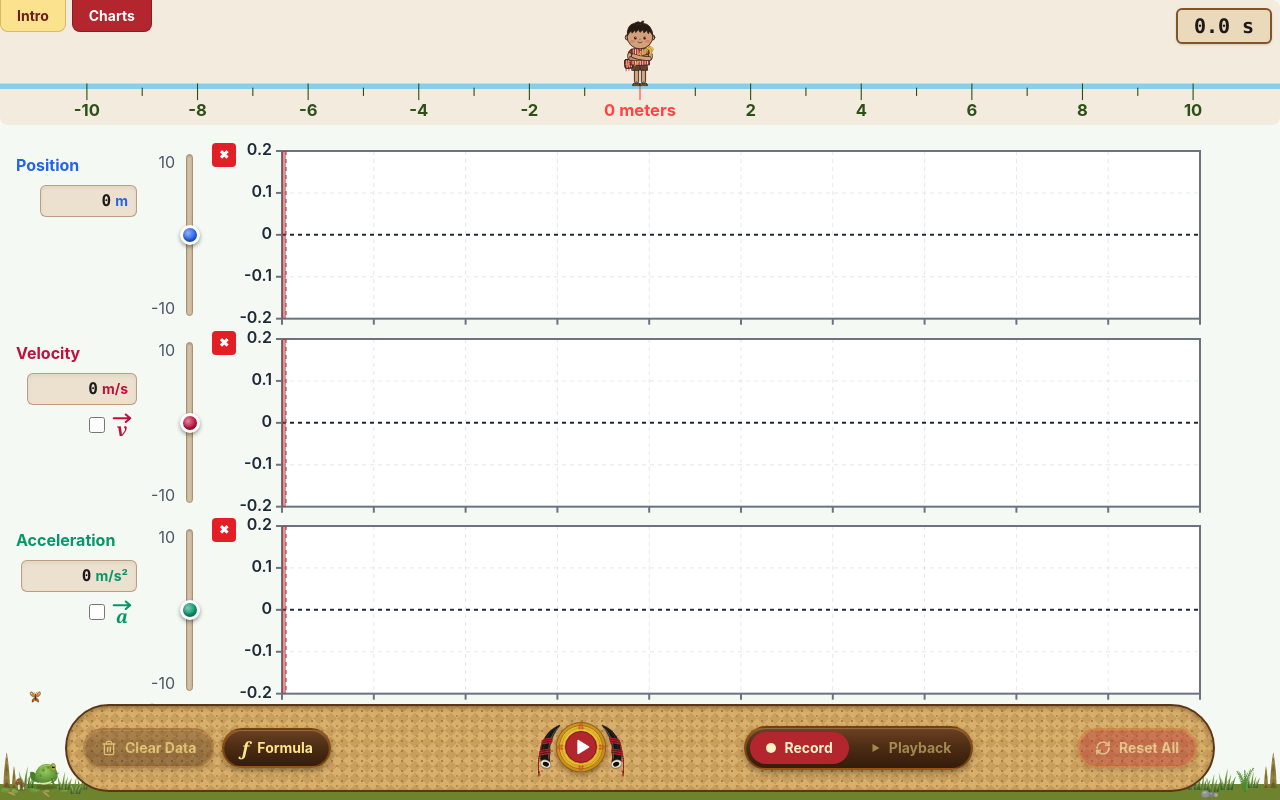
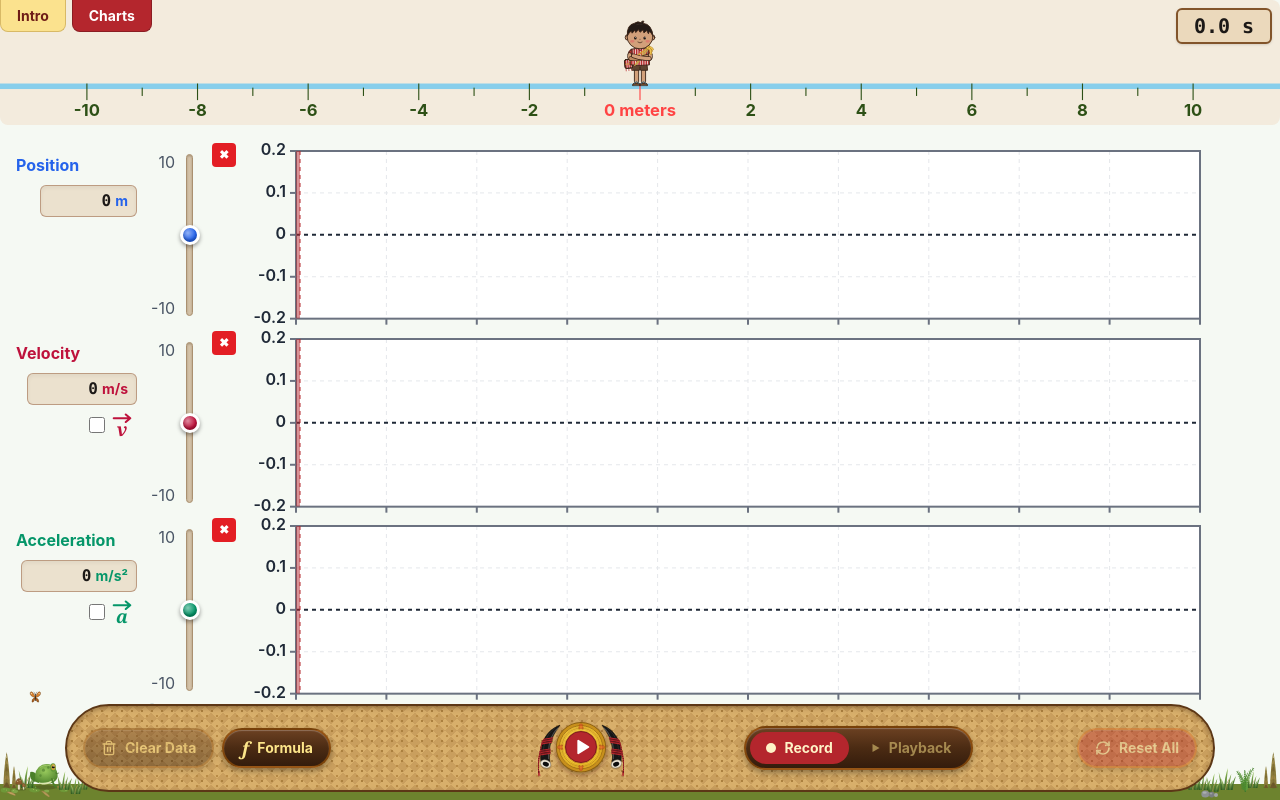
Before and after one commit to Sawla-1/pit-sim-motion-1d, a React (Vite) app: page / in a window 1280 px wide. Both pictures are taken after a click on the button "Charts". Built offline with nearby package versions, Linux system fonts and the light colour scheme.

Commit message:
More room for chart numbers, so the hide button never touches them

```diff
--- a/src/components/SvgChart.jsx
+++ b/src/components/SvgChart.jsx
@@ -39,7 +39,7 @@ function SvgChart({ points, color, xMin, xMax, yMin, yMax, showXNumbers, label,
 
   // Layout: the plot rectangle is left..right, top..bottom
   const narrow = size.width < 500;
-  const left = narrow ? 56 : 70; // y numbers; a fixed width so all 3 plots line up
+  const left = narrow ? 74 : 84; // y numbers (up to "-9,999") and the hide button beside the top one; a fixed width so all 3 plots line up
   const right = size.width - RIGHT;
   const top = TOP;
   const bottom = size.height - (showXNumbers ? 26 : 8);
```
